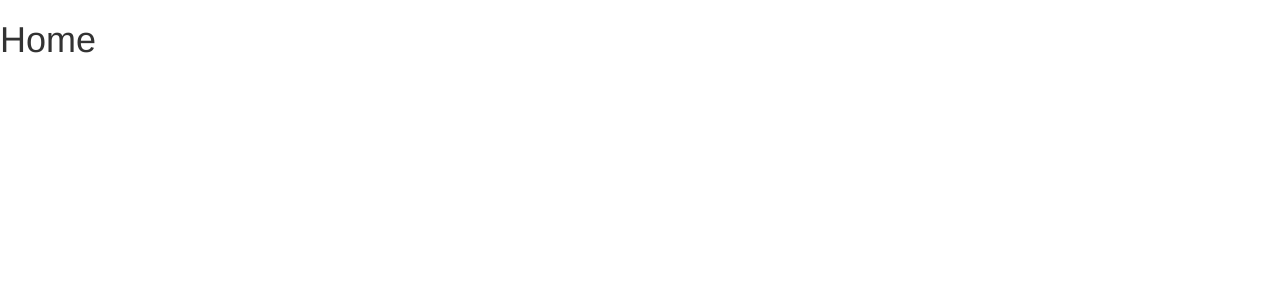
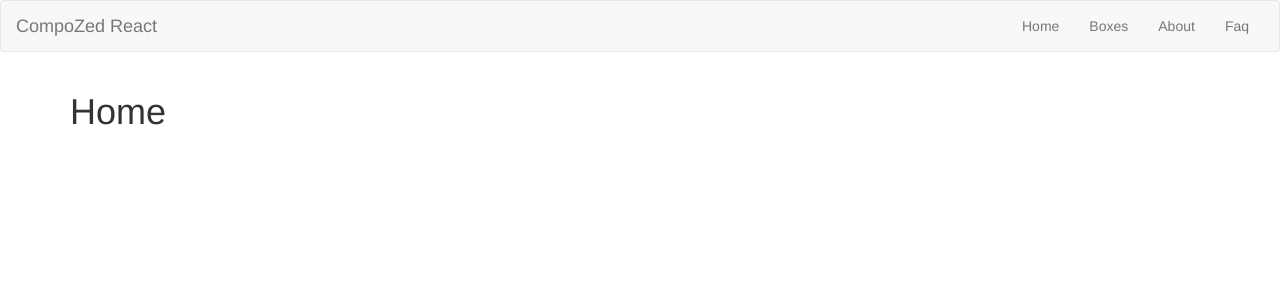
Before and after one commit to harshalgaydhankar/Raect-Examples, a React (Create React App) app: page / in a window 1280 px wide. Shown: the top 300 px of the page. Built offline with nearby package versions, Linux system fonts and the light colour scheme.

Commit message:
Boxes code

```diff
--- a/src/App.js
+++ b/src/App.js
@@ -1,11 +1,18 @@
 import React, { Component } from 'react';
-
+import Nav from './Nav';
 
 class App extends Component {
   render() {
     return (
-      <div className="App">
-        {this.props.children}
+      <div>
+        <Nav/>
+        <div className="container">
+          <div className="row">
+            <div className="col-xs-12">
+              {this.props.children}
+            </div>
+          </div>
+        </div>
       </div>
     );
   }
--- /dev/null
+++ b/src/Nav.js
@@ -0,0 +1,30 @@
+import React from 'react';
+import {Link, browserHistory} from 'react-router';
+
+export default ()=> {
+    return(
+       <nav className="navbar navbar-default">
+        <div className="container-fluid">
+            <div className="navbar-header">
+            <button type="button" className="navbar-toggle collapsed" data-toggle="collapse" data-target="#bs-example-navbar-collapse-1" aria-expanded="false">
+                <span className="sr-only">Toggle navigation</span>
+                <span className="icon-bar" />
+                <span className="icon-bar" />
+                <span className="icon-bar" />
+            </button>
+            <a className="navbar-brand" href="/">CompoZed React</a>
+            </div>
+
+            <div className="collapse navbar-collapse" id="bs-example-navbar-collapse-1">
+            <ul className="nav navbar-nav" />
+            <ul className="nav navbar-nav navbar-right">
+                <li><Link to="/">Home</Link></li>
+                <li><Link to="/box">Boxes</Link></li>
+                <li><Link to="/about">About</Link></li>
+                <li><Link to="/faq">Faq</Link></li>
+            </ul>
+            </div>
+        </div>
+       </nav>
+    );
+};
--- /dev/null
+++ b/src/components/Boxes/Box.js
@@ -0,0 +1,24 @@
+import React from 'react';
+import './box.css';
+
+export default class Box extends React.Component{
+  constructor(props){
+    super(props);
+    this.state = {r: 0, g: 0, b: 0, a: 0};
+  }
+
+  componentDidMount(){
+    setInterval(_ => {
+      const r = Math.floor(Math.random() * 256);
+      const g = Math.floor(Math.random() * 256);
+      const b = Math.floor(Math.random() * 256);
+      const a = Math.random();
+      this.setState({r, g, b, a});
+    }, 500);
+  }
+
+  render(){
+    const str = `rgba(${this.state.r}, ${this.state.g}, ${this.state.b}, ${this.state.a})`;
+    return <div style={{backgroundColor: str}} className="box"></div>;
+  }
+};
--- /dev/null
+++ b/src/components/Boxes/Boxes.js
@@ -0,0 +1,28 @@
+import React from 'react';
+import Box from './Box';
+
+export default class Boxes extends React.Component{
+  constructor(props){
+    super(props);
+    this.state = {boxes: 0};
+    this.setBoxes = this.setBoxes.bind(this);
+  }
+
+  setBoxes(event){
+    const boxes = +event.target.value;
+    this.setState({boxes});
+  }
+
+  render(){
+    return (
+      <div>
+        <h1>Boxes</h1>
+        <input type="number" onChange={this.setBoxes} />
+        <div />
+        {
+          Array(this.state.boxes).fill(null).map((_, i) => <Box key={i} />)
+        }
+      </div>
+    );
+  }
+}
--- /dev/null
+++ b/src/components/Boxes/box.css
@@ -0,0 +1,7 @@
+.box{
+  border: 1px solid black;
+  display: inline-block;
+  padding: 5px;
+  border-radius: 10px;
+  margin: 5px;
+}
--- a/src/index.js
+++ b/src/index.js
@@ -5,11 +5,14 @@ import {Router,  Route, IndexRoute, browserHistory} from 'react-router';
 import Home from "./components/Home";
 import About from "./components/About";
 import Faq from "./components/Faq";
+import Boxes from "./components/Boxes/Boxes";
+
 
 ReactDOM.render(
   <Router history={browserHistory}>
     <Route path="/" component={App}>
     <IndexRoute component ={Home}/>
+      <Route path="box" component={Boxes}/>
       <Route path="about" component={About}/>
       <Route path="faq" component={Faq}/>
     </Route>
```
